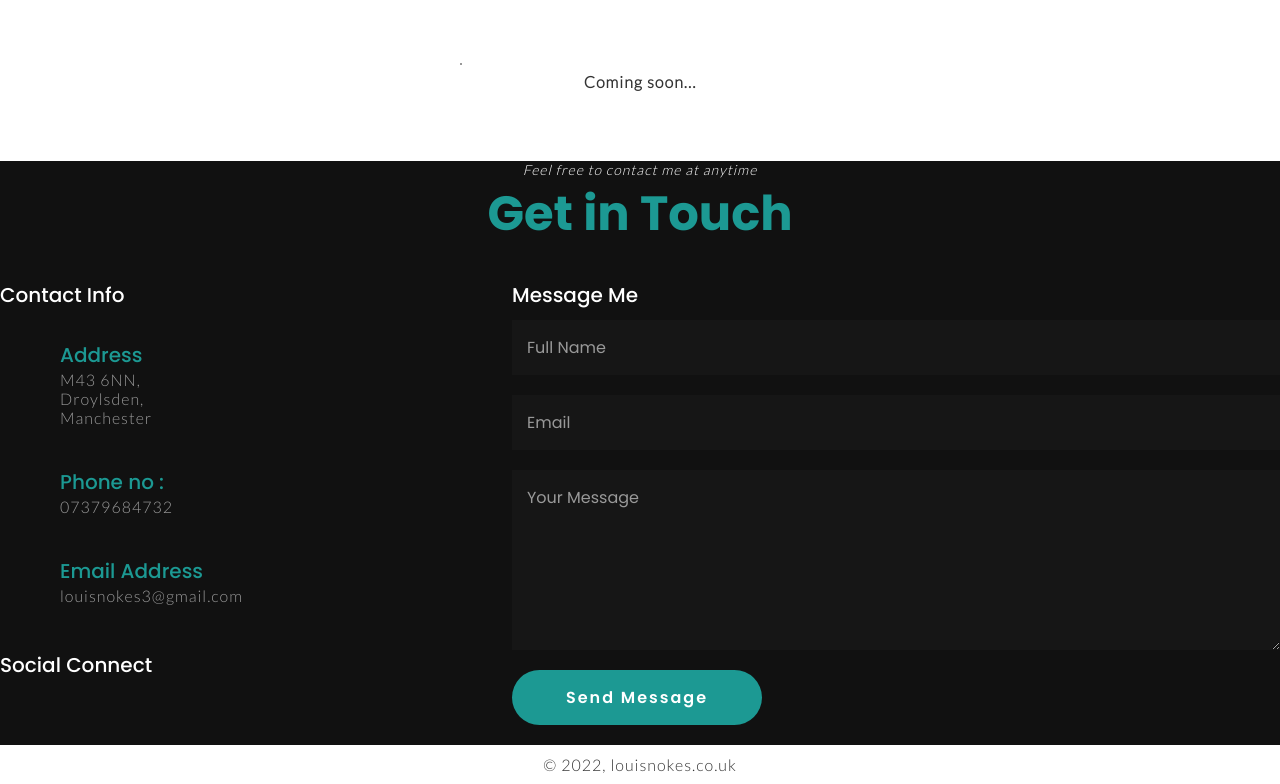
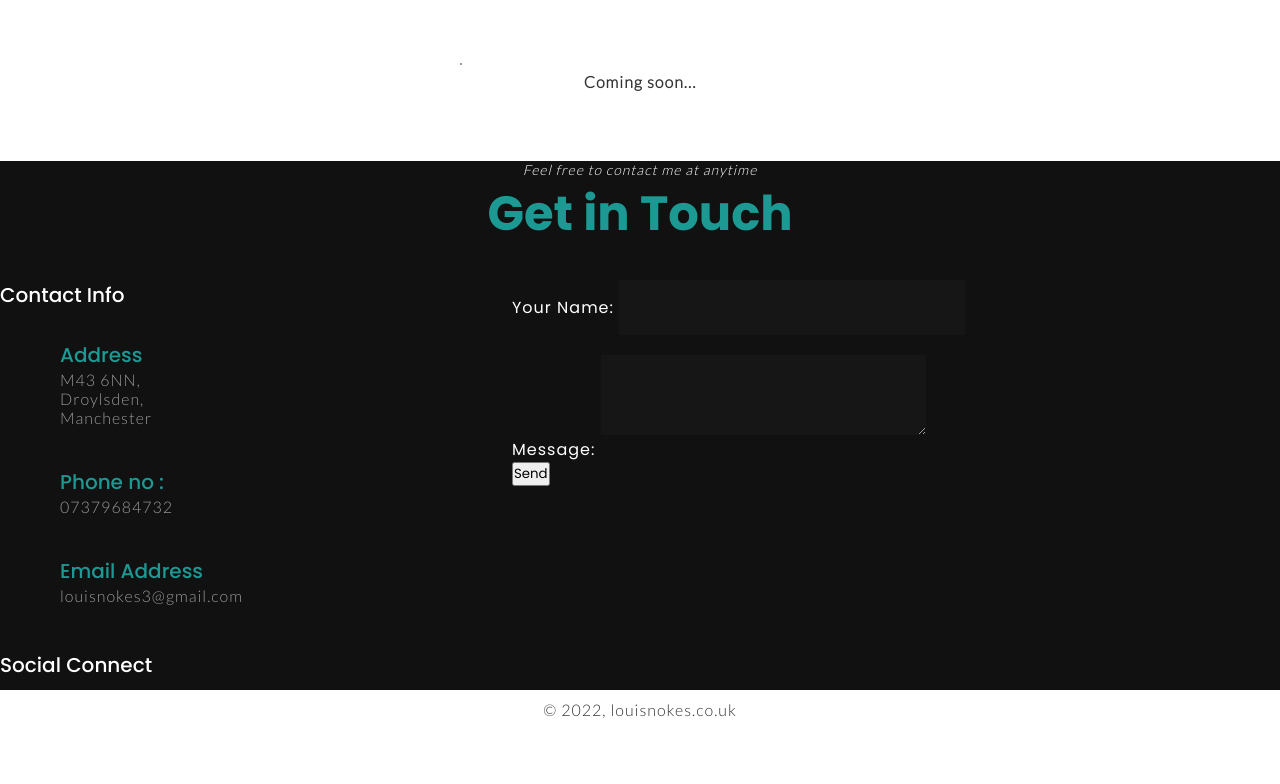
Before and after one commit to LouisNokes/Portfolio-Website, a plain HTML site: page index.html in a window 1280 px wide. Shown: the part 1502-2286 px from the top of the page. After the commit the page ends 2231 px from the top, so only its background shows below. Drawn offline with Linux system fonts and the light colour scheme.

Commit message:
Contact form changes
Initial implementation of the netlify form.

```diff
--- a/index.html
+++ b/index.html
@@ -161,13 +161,18 @@
         </div>
       </div>
       <div class="formBx">
-        <form>
-          <h3>Message Me</h3>
-          <input type="text" placeholder="Full Name" name="" />
-          <input type="email" placeholder="Email" name="" />
-          <textarea name="" rows="6" id="" placeholder="Your Message"></textarea>
-          <input type="submit" value="Send Message" name="" />
-          <!-- Need to write PHP -->
+        <form name="contact" method="POST" data-netlify="true">
+          <p>
+            <label>Your Name: <input type="text" name="name" /></label>
+          </p>
+          <p>
+          </p>
+          <p>
+            <label>Message: <textarea name="message"></textarea></label>
+          </p>
+          <p>
+            <button type="submit">Send</button>
+          </p>
         </form>
       </div>
     </div>
--- a/style.css
+++ b/style.css
@@ -42,6 +42,10 @@ p {
   letter-spacing: 1px;
   font-size: 16px;
   color: #333333;
+}
+
+label {
+color: white;
 }
 
 .header {
```
Also changed, not shown: 1 other file.
